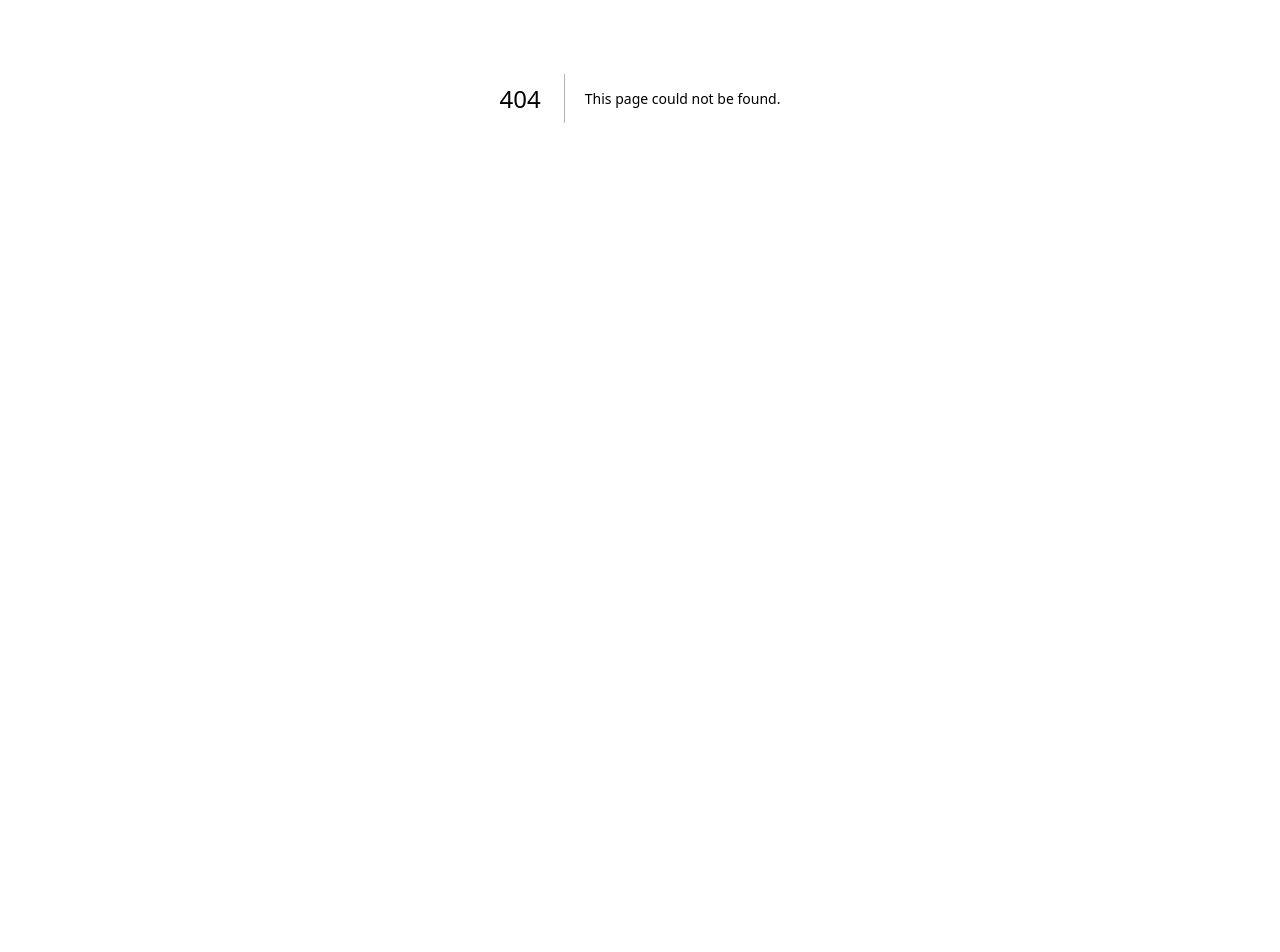
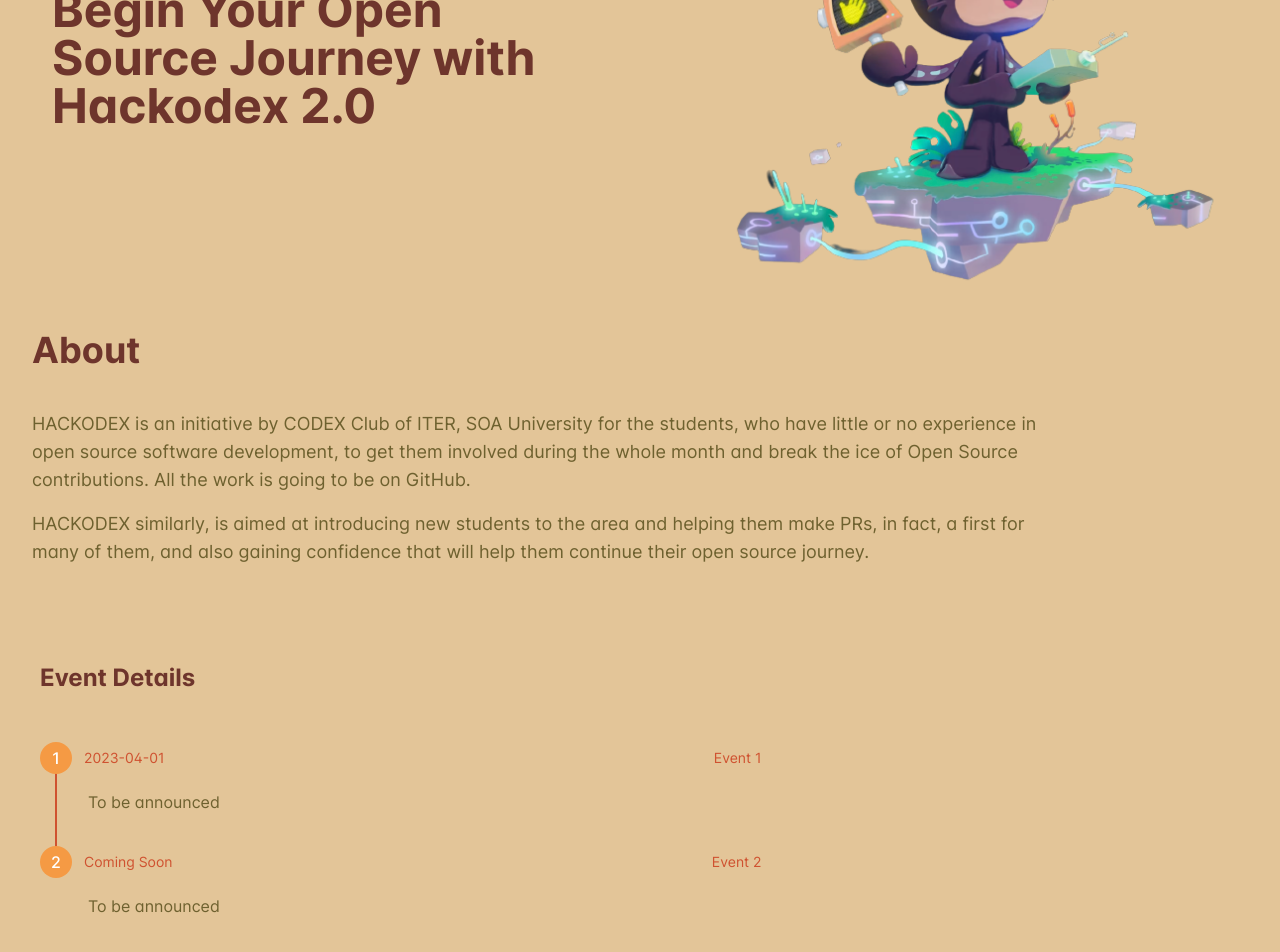
Before and after one commit to iamsahebgiri/hackodex, a Next.js app: page /info in a window 1280 px wide. Before the commit this address had no page. Shown: the part 302-1254 px from the top of the page. Before the commit the page ends 800 px from the top, so only its background shows below. Built offline with nearby package versions, Linux system fonts and the light colour scheme.

Commit message:
Learn more information page added
faq, resources, timeline, etc components added

```diff
--- /dev/null
+++ b/components/contributors.tsx
@@ -0,0 +1,23 @@
+import { contributorGuidelines } from '../seed';
+
+const ContributorGuidelineItem: React.FC<{ title: string; description: string }> = ({ title, description }) => {
+  return (
+    <div className="my-4">
+      <h3 className="text-lg font-semibold text-[#cf5230]">{title}</h3>
+      <p className="mt-2 text-[#6e612f]">{description}</p>
+    </div>
+  )
+}
+
+const ContributorGuidelines: React.FC = () => {
+  return (
+    <div className=" mx-auto py-2">
+      <h2 className="text-2xl mb-4 font-bold text-[#6e352c]">Contributor Guidelines</h2>
+      {contributorGuidelines.map(({ id, title, description }) => (
+        <ContributorGuidelineItem key={id} title={title} description={description} />
+      ))}
+    </div>
+  )
+}
+
+export default ContributorGuidelines;
--- a/components/faq.tsx
+++ b/components/faq.tsx
@@ -9,15 +9,15 @@ const Faq = () => {
   };
 
   return (
-    <div className="max-w-3xl mx-auto">
+    <div className=" mx-auto">
       {faqs.map((faq: FaqItem, index: number) => (
         <div
           key={index}
-          className="border-b border-gray-200 pb-4"
+          className="border-b border-[#6e352c] pb-4"
           onClick={() => toggleQuestion(index)}
         >
           <div className="flex items-center justify-between">
-            <h3 className="text-lg font-medium">{faq.question}</h3>
+            <h3 className="text-lg font-medium text-[#cf5230]">{faq.question}</h3>
             <span
               className={`${
                 selectedQuestion === index
@@ -27,7 +27,7 @@ const Faq = () => {
             >
               <svg
                 xmlns="http://www.w3.org/2000/svg"
-                className="h-6 w-6"
+                className="h-6 w-6 text-[#6e352c]"
                 fill="none"
                 viewBox="0 0 24 24"
                 stroke="currentColor"
@@ -50,7 +50,7 @@ const Faq = () => {
               selectedQuestion === index ? "max-h-32" : "max-h-0"
             } overflow-hidden transition-all duration-200 ease-in-out mt-2`}
           >
-            <p className="text-gray-500">{faq.answer}</p>
+            <p className="text-[#6e612f]">{faq.answer}</p>
           </div>
         </div>
       ))}
--- /dev/null
+++ b/components/footer.tsx
@@ -0,0 +1,35 @@
+import { faGoogle, faInstagram, faLinkedin } from '@fortawesome/free-brands-svg-icons';
+import { FontAwesomeIcon } from '@fortawesome/react-fontawesome';
+import { footerData, Footer } from '../seed';
+
+interface Icon {
+  icon: JSX.Element;
+  url: string;
+}
+
+const IconLink: React.FC<Icon> = ({ icon, url }) => {
+  return (
+    <a href={url} target="_blank" rel="noopener noreferrer">
+      {icon}
+    </a>
+  );
+};
+
+const Footer: React.FC = () => {
+  const { gmail, instagram, linkedin, rights }: Footer = footerData;
+
+  return (
+    <footer className="text-[#6e352c] border-t border-gray-600">
+      <div className="max-w-3xl mx-auto py-8 flex flex-col items-center justify-between">
+      <p className="text-sm">{rights}</p>
+        <div className="flex items-center mb-4 md:mb-0 mt-5">
+          <IconLink icon={<FontAwesomeIcon icon={faGoogle} className="mr-4 text-xl hover:bg-[#cf5230] hover:text-white p-2 rounded-full"  />} url={`mailto:${gmail}`} />
+          <IconLink icon={<FontAwesomeIcon icon={faInstagram} className="mr-4 text-2xl hover:bg-[#cf5230] hover:text-white p-2 rounded-full" />} url={instagram} />
+          <IconLink icon={<FontAwesomeIcon icon={faLinkedin} className="mr-4 text-2xl hover:bg-[#cf5230] hover:text-white p-2 rounded-full"  />} url={linkedin} />
+        </div>
+      </div>
+    </footer>
+  );
+};
+
+export default Footer;
--- /dev/null
+++ b/components/resources.tsx
@@ -0,0 +1,34 @@
+import { resources } from '../seed';
+
+interface Resource {
+  id: number;
+  title: string;
+  url: string;
+}
+
+const ResourceItem: React.FC<Resource> = ({ id, title, url }) => {
+  return (
+    <li key={id} className="border-t border-[#6e352c]">
+      <a href={url} target="_blank" rel="noopener noreferrer" className="flex items-center justify-between py-4 px-6 hover:bg-[#f59a44] transition duration-300 ease-in-out">
+        <h3 className="text-lg font-medium">{title}</h3>
+        <svg xmlns="http://www.w3.org/2000/svg" className="h-6 w-6 text-[#cf5230]" fill="none" viewBox="0 0 24 24" stroke="currentColor">
+          <path strokeLinecap="round" strokeLinejoin="round" strokeWidth="2" d="M17 8l4 4m0 0l-4 4m4-4H3" />
+        </svg>
+      </a>
+    </li>
+  );
+};
+
+const Resources: React.FC = () => {
+  return (
+    <div className="mx-auto my-8">
+      <ul className="border border-[#6e352c] rounded-md divide-y divide-[#6e352c]">
+        {resources.map(resource => (
+          <ResourceItem key={resource.id} {...resource} />
+        ))}
+      </ul>
+    </div>
+  );
+};
+
+export default Resources;
--- a/components/timeline.tsx
+++ b/components/timeline.tsx
@@ -4,7 +4,7 @@ const Timeline = () => {
   const { events } = timelineData;
 
   return (
-    <div className="max-w-4xl mx-auto mt-12">
+    <div className=" mx-auto mt-12">
       {events.map((event) => (
         <div key={event.id} className="relative pb-8">
           <div className="relative flex space-x-3">
@@ -12,16 +12,16 @@ const Timeline = () => {
               <span className="text-white font-medium">{event.id}</span>
             </div>
             <div className="min-w-0 flex-1 pt-1.5 flex justify-between">
-              <div className="text-sm text-[#e3c598]">
+              <div className="text-sm text-[#cf5230]">
                 <time dateTime={event.date}>{event.date}</time>
               </div>
-              <div className="text-right text-sm text-[#e3c598]">
+              <div className="text-right text-sm text-[#cf5230]">
                 {event.title}
               </div>
             </div>
           </div>
           <div className="mt-4 ml-12">
-            <p className="text-base text-gray-900">{event.description}</p>
+            <p className="text-base text-[#6e612f]">{event.description}</p>
           </div>
           {event.id !== events.length && (
             <div
--- a/pages/index.tsx
+++ b/pages/index.tsx
@@ -36,7 +36,7 @@ export default function Home() {
             </p>
             <div className="mt-10 flex items-center justify-center gap-x-6">
               <motion.a
-                href="#"
+                href="/register"
                 className="rounded-md bg-[#f59a44] px-3.5 py-1.5 text-base font-semibold leading-7 text-white shadow-sm hover:bg-[#e3c598] focus-visible:outline focus-visible:outline-2 focus-visible:outline-offset-2 focus-visible:outline-indigo-600"
                 whileHover={{ scale: 1.05 }}
                 whileTap={{ scale: 0.95 }}
--- /dev/null
+++ b/pages/info.tsx
@@ -0,0 +1,73 @@
+import React from "react";
+import Timeline from "@/components/timeline";
+import ContributorGuidelines from "@/components/contributors";
+import Resources from "@/components/resources";
+import Faq from "@/components/faq";
+import Footer from "@/components/footer";
+
+const Info: React.FC = () => {
+  return (
+    <div className=" bg-[#e3c598] p-8 sm:h-screen md:h-full lg:h-full">
+      <div className="mb-8 flex items-center">
+        <img className="mr-4 h-10" src="/logo.png" alt="Logo" />
+      </div>
+      <div className="mx-auto grid grid-cols-2 items-center justify-center gap-40 py-8 ">
+        <h2 className="mb-4 ml-5 text-left text-5xl font-bold text-[#6e352c]">
+          Begin Your Open Source Journey with Hackodex 2.0
+        </h2>
+        <img
+          src="/octocat.png"
+          alt="Hackodex 2.0 Logo"
+          className="h-full w-full object-contain "
+        />
+      </div>
+
+      <div>
+        <h1 className="mb-10 text-4xl font-bold text-[#6e352c]">About</h1>
+        <p className="mb-4 w-5/6 text-lg text-[#6e612f]">
+          HACKODEX is an initiative by CODEX Club of ITER, SOA University for
+          the students, who have little or no experience in open source software
+          development, to get them involved during the whole month and break the
+          ice of Open Source contributions. All the work is going to be on
+          GitHub.
+        </p>
+        <p className="mb-4 w-5/6 text-lg text-[#6e612f]">
+          HACKODEX similarly, is aimed at introducing new students to the area
+          and helping them make PRs, in fact, a first for many of them, and also
+          gaining confidence that will help them continue their open source
+          journey.
+        </p>
+      </div>
+
+      {/*-- Event timeline --*/}
+
+      <div className="mt-24 w-3/5 pl-2">
+        <h2 className="mb-2 text-2xl font-bold text-[#6e352c]">
+          Event Details
+        </h2>
+        <Timeline />
+      </div>
+      {/*-- Contributor guideline --*/}
+      <div className="mt-24 w-5/6 pl-2">
+        <ContributorGuidelines />
+      </div>
+      {/*-- Resources --*/}
+      <div className="w-1/2">
+        <h2 className="my-24 text-2xl font-bold text-[#6e352c]">
+          Resources For Beginners
+        </h2>
+        <Resources />
+      </div>
+      {/*-- FAQs --*/}
+      <div className="w-2/3">
+        <h2 className="my-24 text-2xl font-bold text-[#6e352c]">FAQS</h2>
+        <Faq />
+      </div>
+      <div className="w-full mt-20">
+        <Footer />
+      </div>
+    </div>
+  );
+};
+
+export default Info;
--- a/pages/register.tsx
+++ b/pages/register.tsx
@@ -40,7 +40,7 @@ const RegisterPage = () => {
           className="mt-20 flex flex-col justify-between sm:flex-row"
         >
           <motion.a
-            href="#"
+            href="https://forms.gle/12hNqJos3uJPtMSj7"
             className="mb-4 rounded bg-[#cf5230] py-2 px-4 text-white sm:mb-0 sm:mr-4 text-center"
             whileHover={{ scale: 1.05 }}
             whileTap={{ scale: 0.95 }}
--- a/seed.ts
+++ b/seed.ts
@@ -33,37 +33,42 @@ export interface FaqItem {
   export const registrationInstructions: RegistrationInstruction[] = [
     {
       step: 1,
-      description: "Lorem ipsum dolor sit amet, consectetur adipiscing elit.",
+      description: "You must be enrolled in any bachelors degree.",
     },
     {
       step: 2,
       description:
-        "Sed sit amet leo eu dolor tincidunt hendrerit vel in est. Vestibulum ac dui nulla.",
+        "You must have public project on GitHub with merge access.",
     },
     {
       step: 3,
       description:
-        "Pellentesque venenatis leo ac lorem elementum imperdiet. Aliquam vel magna nec sem fringilla fringilla.",
+        "Your project have more than two easy-to-fix issues.",
     },
     {
       step: 4,
       description:
-        "Pellentesque venenatis leo ac lorem elementum imperdiet. Aliquam vel magna nec sem fringilla fringilla.",
+        "Your repositories must contain tags/topic hackodex2023.",
     },
     {
       step: 5,
       description:
-        "Pellentesque venenatis leo ac lorem elementum imperdiet. Aliquam vel magna nec sem fringilla fringilla.",
+        "Your README must be descriptive.",
     },
     {
       step: 7,
       description:
-        "Pellentesque venenatis leo ac lorem elementum imperdiet. Aliquam vel magna nec sem fringilla fringilla.",
+        "To complete this event, you must merge at least 3 meaningful PRs",
     },
     {
       step: 8,
       description:
-        "Pellentesque venenatis leo ac lorem elementum imperdiet. Aliquam vel magna nec sem fringilla fringilla.",
+        "HACKODEX organizers approve your project.",
+    },
+    {
+      step: 9,
+      description:
+        "No projects will be approved related to competitive coding or similar kind of stuff.",
     },
 
   ];
@@ -86,20 +91,79 @@ export interface FaqItem {
       {
         id: 1,
         title: "Event 1",
-        date: "2022-01-01",
-        description: "Description of Event 1",
+        date: "2023-04-01",
+        description: "To be announced",
       },
       {
         id: 2,
         title: "Event 2",
-        date: "2022-02-01",
-        description: "Description of Event 2",
-      },
-      {
-        id: 3,
-        title: "Event 3",
-        date: "2022-03-01",
-        description: "Description of Event 3",
+        date: "Coming Soon",
+        description: "To be announced",
       },
     ],
   };
+
+  {/* ------------------------------------------Contributors Guideline----------------------------------------------- */}
+
+  export const contributorGuidelines: { id: number; title: string; description: string }[] = [
+    {
+      id: 1,
+      title: 'Follow code conventions',
+      description:
+        'Make sure your code adheres to the project’s code conventions. If you are not sure about the conventions, ask the project maintainers for guidance.',
+    },
+    {
+      id: 2,
+      title: 'Create pull requests',
+      description:
+        'When you have completed work on a feature or bug fix, create a pull request against the project’s main branch. The pull request should include a clear and concise description of the changes you have made and any relevant screenshots or testing information.',
+    },
+    {
+      id: 3,
+      title: 'Write clear commit messages',
+      description:
+        'Make sure your commit messages are clear and descriptive. Use imperative mood, such as "Fix bug" instead of "Fixed bug". Provide enough context to understand the purpose of the changes made in the commit.',
+    },
+  ];
+
+   {/* ------------------------------------------Resources List----------------------------------------------- */}
+
+
+  export const resources = [
+    {
+      id: 1,
+      title: 'Next.js Documentation',
+      url: 'https://nextjs.org/docs/getting-started',
+    },
+    {
+      id: 2,
+      title: 'Tailwind CSS Documentation',
+      url: 'https://tailwindcss.com/docs',
+    },
+    {
+      id: 3,
+      title: 'FreeCodeCamp Next.js Tutorial',
+      url: 'https://www.youtube.com/watch?v=mTz0GXj8NN0',
+    },
+    {
+      id: 4,
+      title: 'Traversy Media Tailwind CSS Tutorial',
+      url: 'https://www.youtube.com/watch?v=UBOj6rqRUME',
+    },
+  ];
+
+  {/* ------------------------------------------Footer----------------------------------------------- */}
+
+  export interface Footer {
+    gmail: string;
+    instagram: string;
+    linkedin: string;
+    rights: string;
+  }
+
+  export const footerData: Footer = {
+    gmail: 'example@gmail.com',
+    instagram: 'https://www.instagram.com/example',
+    linkedin: 'https://www.linkedin.com/in/example',
+    rights: 'All rights reserved Hackodex 2023',
+  };
```
Also changed, not shown: public/octocat.png (added).
